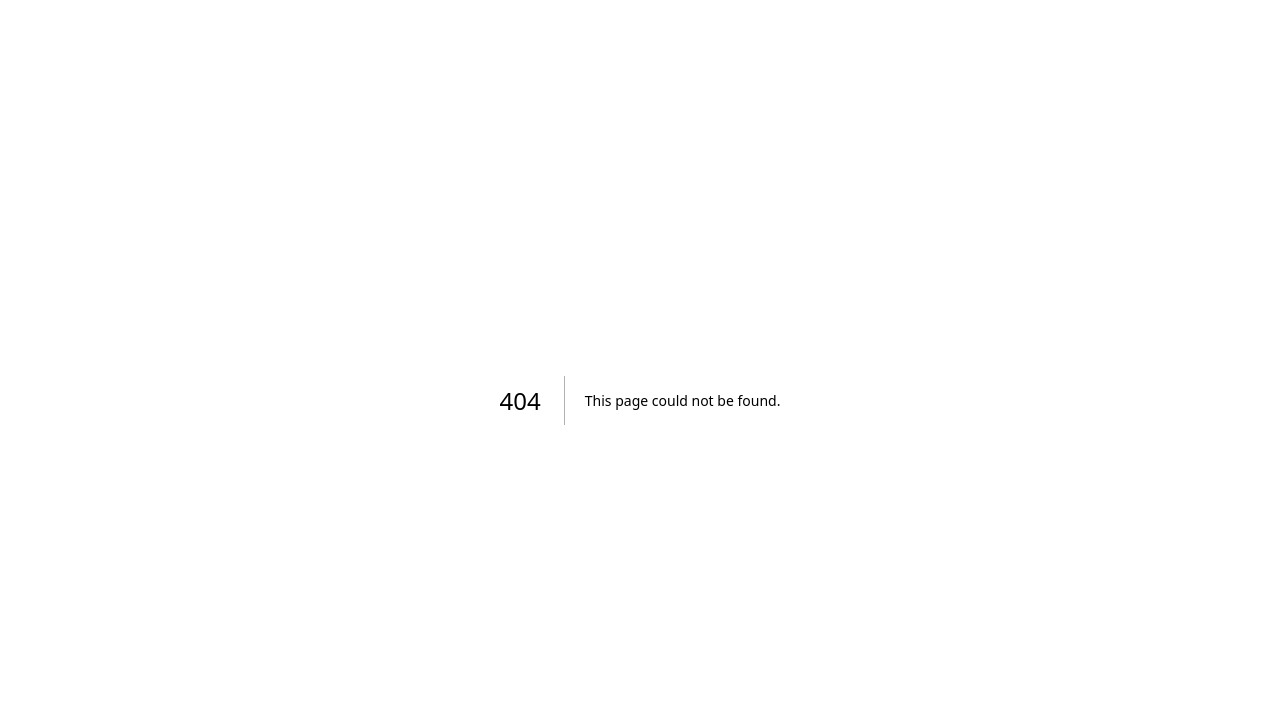
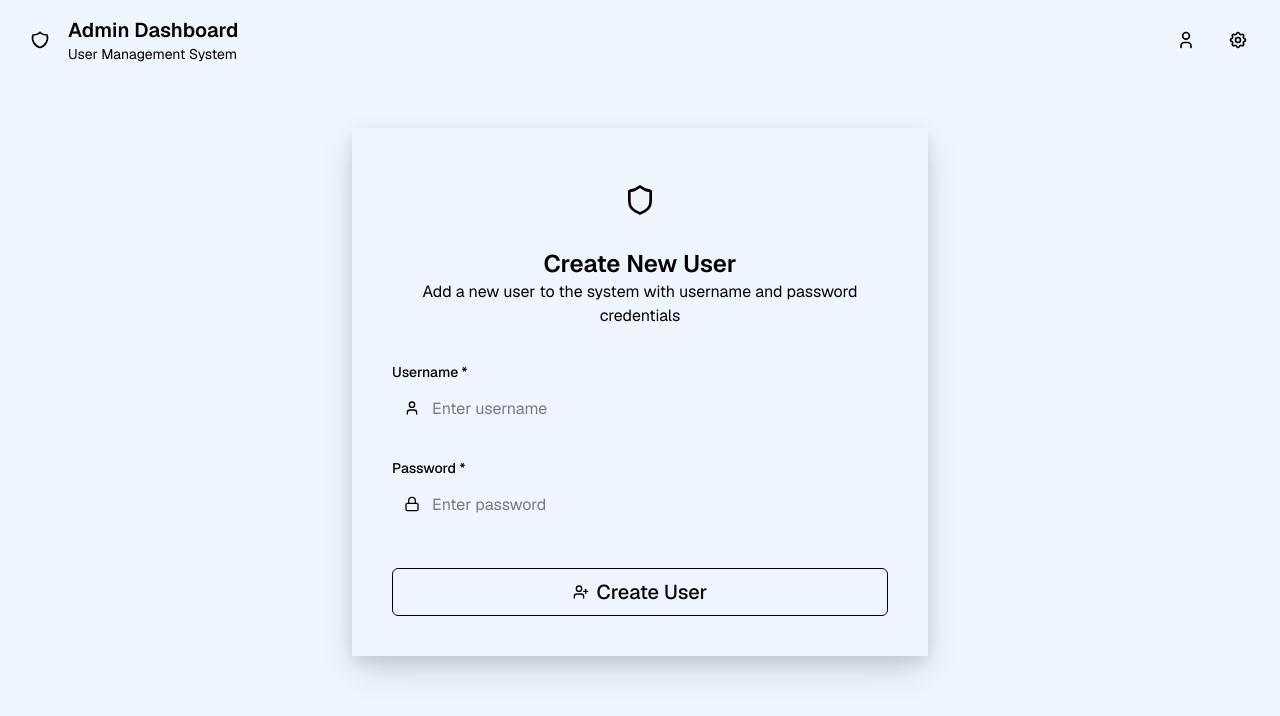
Before and after one commit to mozxmmil/assignment, a Next.js app: page /admin in a window 1280 px wide. Before the commit this address had no page. Shown: the top 716 px of the page. Built offline with nearby package versions, Linux system fonts and the light colour scheme.

Commit message:
admin login page has been done

```diff
--- a/package.json
+++ b/package.json
@@ -9,10 +9,12 @@
     "lint": "next lint"
   },
   "dependencies": {
+    "@radix-ui/react-dropdown-menu": "^2.1.15",
     "@tabler/icons-react": "^3.34.0",
     "axios": "^1.10.0",
     "clsx": "^2.1.1",
     "geist": "^1.4.2",
+    "lucide-react": "^0.525.0",
     "motion": "^12.23.3",
     "next": "15.3.5",
     "react": "^19.0.0",
--- /dev/null
+++ b/src/app/admin/page.tsx
@@ -0,0 +1,18 @@
+import { AdminHeader } from "@/components/ui/adminHeader";
+import { UserCreationForm } from "@/components/ui/userCreationFrom";
+import React from "react";
+
+const Admin = () => {
+	return (
+		<div className="min-h-screen bg-blue-50">
+			<AdminHeader />
+			<main className="py-12 px-6 ">
+				<div className="max-w-xl p-10 mx-auto shadow-outerShadow ">
+					<UserCreationForm />
+				</div>
+			</main>
+		</div>
+	);
+};
+
+export default Admin;
--- /dev/null
+++ b/src/components/ui/adminHeader.tsx
@@ -0,0 +1,32 @@
+import { IconSettings, IconShield, IconUser } from "@tabler/icons-react";
+
+export const AdminHeader = () => {
+	return (
+		<header className="bg-admin-header text-admin-header-foreground shadow-soft">
+			<div className="max-w-7xl mx-auto px-6 py-4">
+				<div className="flex items-center justify-between">
+					<div className="flex items-center gap-3">
+						<div className="w-8 h-8 bg-gradient-primary rounded-lg flex items-center justify-center">
+							<IconShield className="h-5 w-5 text-primary-foreground" />
+						</div>
+						<div>
+							<h1 className="text-xl font-semibold">Admin Dashboard</h1>
+							<p className="text-sm text-admin-header-foreground/70">
+								User Management System
+							</p>
+						</div>
+					</div>
+
+					<div className="flex items-center gap-4">
+						<button className="p-2 hover:bg-admin-header-foreground/10 rounded-lg transition-smooth">
+							<IconUser className="h-5 w-5" />
+						</button>
+						<button className="p-2 hover:bg-admin-header-foreground/10 rounded-lg transition-smooth">
+							<IconSettings className="h-5 w-5" />
+						</button>
+					</div>
+				</div>
+			</div>
+		</header>
+	);
+};
--- /dev/null
+++ b/src/components/ui/userCreationFrom.tsx
@@ -0,0 +1,134 @@
+'use client'
+import React, { useState } from "react";
+
+import { User, Lock, UserPlus, Shield } from "lucide-react";
+import Button from "../reusable/button";
+import { toast } from "sonner";
+
+interface UserFormData {
+	username: string;
+	password: string;
+}
+
+export const UserCreationForm = () => {
+	const [formData, setFormData] = useState<UserFormData>({
+		username: "",
+		password: "",
+	});
+	const [isLoading, setIsLoading] = useState(false);
+
+	const handleInputChange =
+		(field: keyof UserFormData) =>
+		(e: React.ChangeEvent<HTMLInputElement>) => {
+			setFormData((prev) => ({
+				...prev,
+				[field]: e.target.value,
+			}));
+		};
+
+	const handleSubmit = async (e: React.FormEvent) => {
+		e.preventDefault();
+
+		if (!formData.username.trim() || !formData.password.trim()) {
+			toast("Validation Error");
+			return;
+		}
+
+		setIsLoading(true);
+
+		// Simulate API call
+		try {
+			await new Promise((resolve) => setTimeout(resolve, 1000));
+
+			toast("User Created Successfully");
+
+			// Reset form
+			setFormData({ username: "", password: "" });
+		} catch {
+			toast("Error");
+		} finally {
+			setIsLoading(false);
+		}
+	};
+
+	return (
+		<div className="max-w-2xl mx-auto">
+			<div className="shadow-elegant border-0 bg-card">
+				<div className="text-center pb-8">
+					<div className="w-16 h-16 bg-gradient-primary rounded-full flex items-center justify-center mx-auto mb-4">
+						<Shield className="h-8 w-8 text-primary-foreground" />
+					</div>
+					<h1 className="text-2xl font-semibold text-foreground">
+						Create New User
+					</h1>
+					<h2 className="text-muted-foreground">
+						Add a new user to the system with username and password
+						credentials
+					</h2>
+				</div>
+
+				<div className="space-y-6">
+					<form onSubmit={handleSubmit} className="space-y-6">
+						<div className="space-y-2">
+							<label
+								htmlFor="username"
+								className="text-sm font-medium text-foreground"
+							>
+								Username *
+							</label>
+							<div className="relative">
+								<User className="absolute left-3 top-1/2 transform -translate-y-1/2 h-4 w-4 text-muted-foreground" />
+								<input
+									id="username"
+									type="text"
+									placeholder="Enter username"
+									value={formData.username}
+									onChange={handleInputChange("username")}
+									className="pl-10 h-12 bg-input border-border focus:ring-2 focus:ring-primary focus:border-transparent transition-smooth w-full"
+									required
+								/>
+							</div>
+						</div>
+
+						<div className="space-y-2">
+							<label
+								htmlFor="password"
+								className="text-sm font-medium text-foreground"
+							>
+								Password *
+							</label>
+							<div className="relative">
+								<Lock className="absolute left-3 top-1/2 transform -translate-y-1/2 h-4 w-4 text-muted-foreground" />
+								<input
+									id="password"
+									type="password"
+									placeholder="Enter password"
+									value={formData.password}
+									onChange={handleInputChange("password")}
+									className="pl-10 h-12 bg-input border-border focus:ring-2 focus:ring-primary focus:border-transparent transition-smooth w-full"
+									required
+								/>
+							</div>
+						</div>
+
+						<div className="pt-4">
+							<Button className="w-full h-12 bg-gradient-primary hover:opacity-90 text-primary-foreground font-medium shadow-soft transition-smooth">
+								{isLoading ? (
+									<div className="flex items-center gap-2">
+										<div className="w-4 h-4 border-2 border-primary-foreground border-t-transparent rounded-full animate-spin" />
+										Creating User...
+									</div>
+								) : (
+									<div className="flex items-center gap-2">
+										<UserPlus className="h-4 w-4" />
+										Create User
+									</div>
+								)}
+							</Button>
+						</div>
+					</form>
+				</div>
+			</div>
+		</div>
+	);
+};
```
Also changed, not shown: 1 other file (tests, documents, lock files or other folders).
